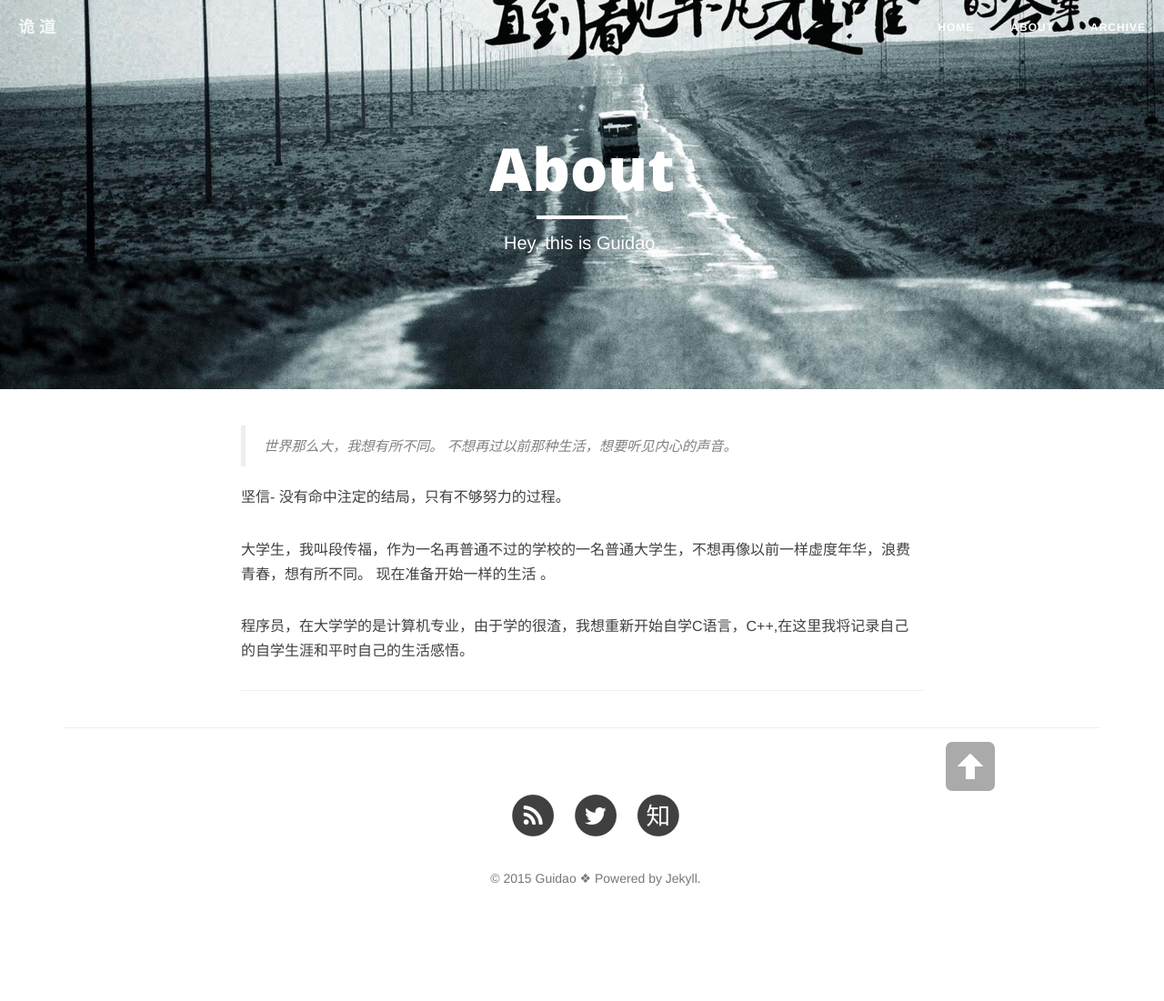
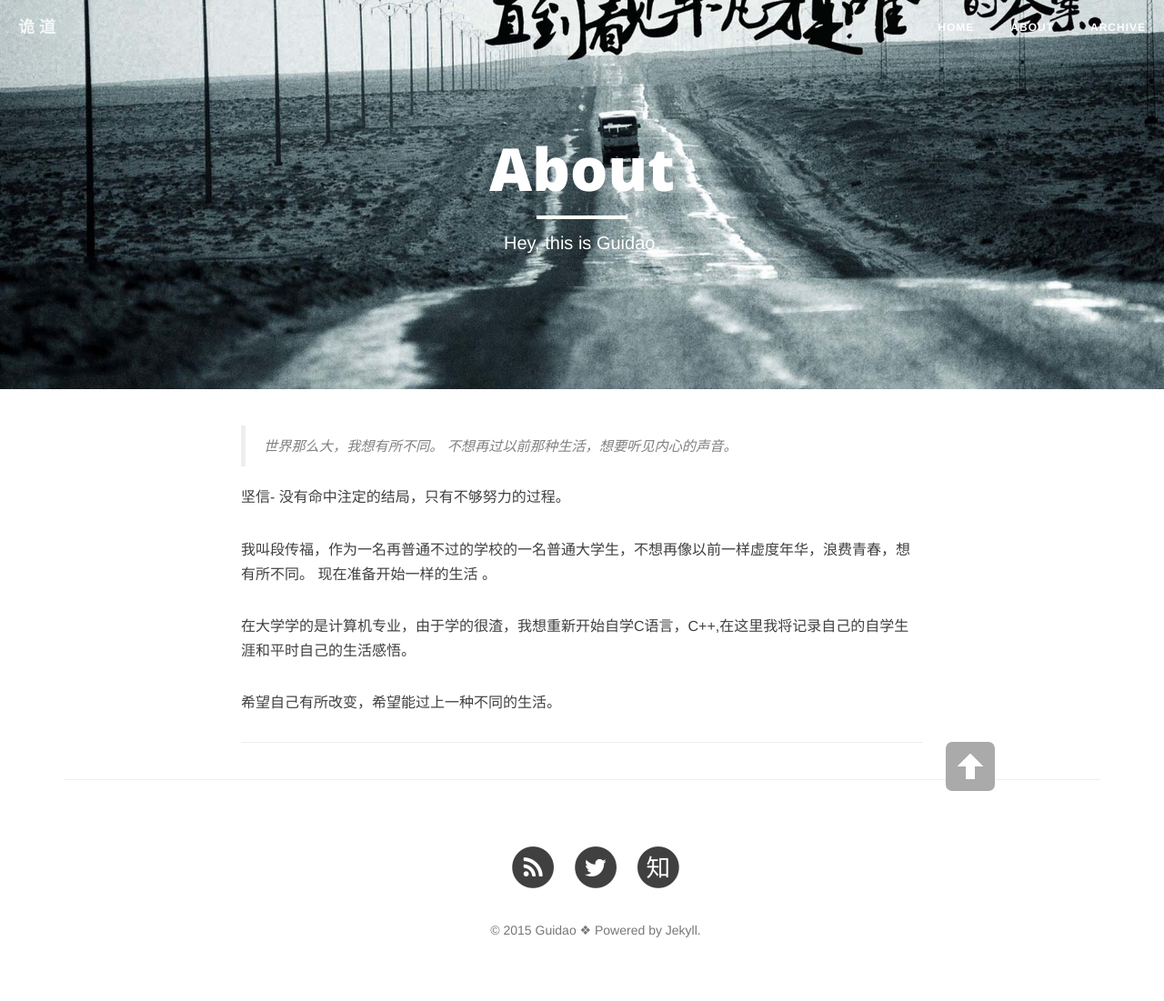
Before and after one commit to guidao13/guidao13.github.io, a Jekyll site: the page built from about.html, in a window 1280 px wide. Shown: the whole page at 91% size. Built offline with Jekyll 4.4.1, drawn with Linux system fonts in a browser that asks for light colours; nearby versions of some CDN libraries; before the commit the page ends 1043 px from its top, so only the background shows below that.

Commit message:
different life

```diff
--- a/_includes/head.html
+++ b/_includes/head.html
@@ -5,12 +5,13 @@
     <meta name="viewport" content="width=device-width, initial-scale=1">
     <meta name="description" content="{{ site.description }}">
 
+
     <title>{% if page.title %}{{ page.title }} - {{ site.title }}{% else %}{{ site.title }}{% endif %}</title>
 
     <link rel="canonical" href="{{ page.url | replace:'index.html','' | prepend: site.baseurl | prepend: site.url }}">
 
     <!-- Icons -->
-  <link rel="shortcut icon" href="img/favicon.ico">
+    <link rel="shortcut icon" href="img/favicon.ico">
 
     <!-- Bootstrap Core CSS -->
     <link rel="stylesheet" href="{{ "/css/bootstrap.min.css" | prepend: site.baseurl }}">
--- a/about.html
+++ b/about.html
@@ -14,12 +14,12 @@ header-img: "img/about-first1.jpg"
 
      坚信- 没有命中注定的结局，只有不够努力的过程。
 
-    <p>大学生，我叫段传福，作为一名再普通不过的学校的一名普通大学生，不想再像以前一样虚度年华，浪费青春，想有所不同。
+    <p>我叫段传福，作为一名再普通不过的学校的一名普通大学生，不想再像以前一样虚度年华，浪费青春，想有所不同。
  现在准备开始一样的生活 。</p>
 
-    <p>程序员，在大学学的是计算机专业，由于学的很渣，我想重新开始自学C语言，C++,在这里我将记录自己的自学生涯和平时自己的生活感悟。</p>
+    <p>在大学学的是计算机专业，由于学的很渣，我想重新开始自学C语言，C++,在这里我将记录自己的自学生涯和平时自己的生活感悟。</p>
 
-
+	<p>希望自己有所改变，希望能过上一种不同的生活。</p>
 
 
     <hr>
```
Also changed, not shown: Interview.html (deleted, +0 -39 lines), img/favicon.ico, img/first.jpg (deleted).
